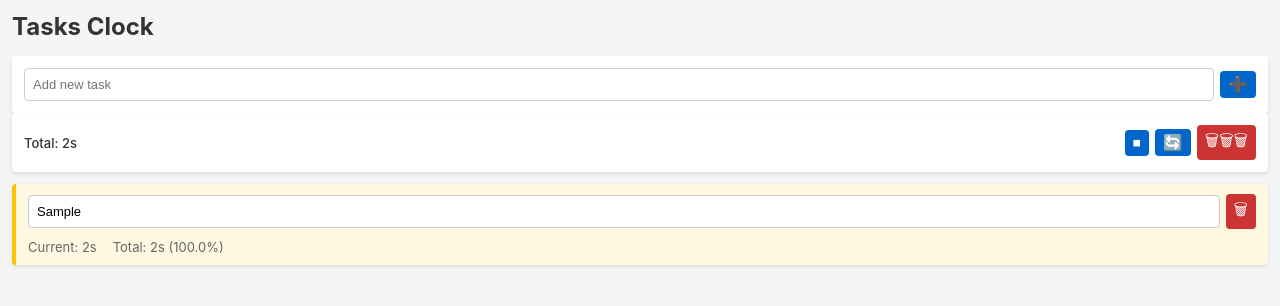
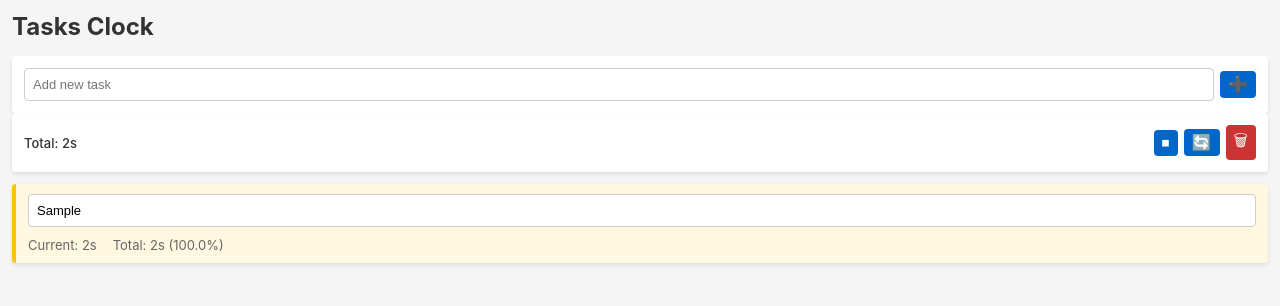
Before and after one commit to laggingreflex/clock-tasks, a React (Vite) app: page / in a window 1280 px wide. Both pictures are taken after typing "Sample" into the empty fields and a click on the button "Add new task". Shown: the top 306 px of the page. Built offline with nearby package versions, Linux system fonts and the light colour scheme.

Commit message:
add deletion confirmation; toggle deletion mode; style delete button

```diff
--- a/src/App.css
+++ b/src/App.css
@@ -156,6 +156,11 @@ p {
   background-color: #663333;
 }
 
+.delete-btn.deletion-active {
+  background-color: #ff6666;
+  box-shadow: 0 0 8px rgba(204, 51, 51, 0.5);
+}
+
 form {
   background-color: white;
   padding: 12px;
--- a/src/App.tsx
+++ b/src/App.tsx
@@ -61,6 +61,7 @@ function App() {
     }
     return 0
   })
+  const [deletionMode, setDeletionMode] = useState(false)
 
   // Save to localStorage whenever state changes
   useEffect(() => {
@@ -179,12 +180,35 @@ function App() {
   }
 
   const deleteTask = (id: string) => {
-    setTasks(prevTasks => prevTasks.filter(task => task.id !== id))
+    if (window.confirm('Delete this task?')) {
+      setTasks(prevTasks => prevTasks.filter(task => task.id !== id))
+    }
   }
 
   const deleteAllTasks = () => {
-    setTasks([])
-    setTotalElapsedTime(0)
+    if (window.confirm('Delete all tasks?')) {
+      setTasks([])
+      setTotalElapsedTime(0)
+      setDeletionMode(false)
+    }
+  }
+
+  const toggleDeletionMode = () => {
+    if (deletionMode) {
+      // Exiting deletion mode
+      setDeletionMode(false)
+    } else {
+      // Entering deletion mode
+      setDeletionMode(true)
+    }
+  }
+
+  const handleDeleteAllClick = () => {
+    if (deletionMode) {
+      deleteAllTasks()
+    } else {
+      toggleDeletionMode()
+    }
   }
 
   return (
@@ -199,7 +223,13 @@ function App() {
           <div className="controls-buttons">
             <button title="Stop all tasks" onClick={stopAll}>⏹</button>
             <button title="Reset all tasks" onClick={resetAll}>🔄</button>
-            <button title="Delete all tasks" className="delete-btn" onClick={deleteAllTasks}>🗑🗑🗑</button>
+            <button
+              title={deletionMode ? "Delete all tasks" : "Enable deletion mode"}
+              className={`delete-btn ${deletionMode ? 'deletion-active' : ''}`}
+              onClick={handleDeleteAllClick}
+            >
+              🗑
+            </button>
           </div>
         </div>
       </div>
@@ -221,7 +251,9 @@ function App() {
               {!task.isRunning && (
                 <button title="Start task" onClick={() => startTask(task.id)}>▶</button>
               )}
-              <button title="Delete task" className="delete-btn" onClick={() => deleteTask(task.id)}>🗑</button>
+              {deletionMode && (
+                <button title="Delete task" className="delete-btn" onClick={() => deleteTask(task.id)}>🗑</button>
+              )}
             </div>
             <div className="task-stats">
               {task.isRunning ? (
```
